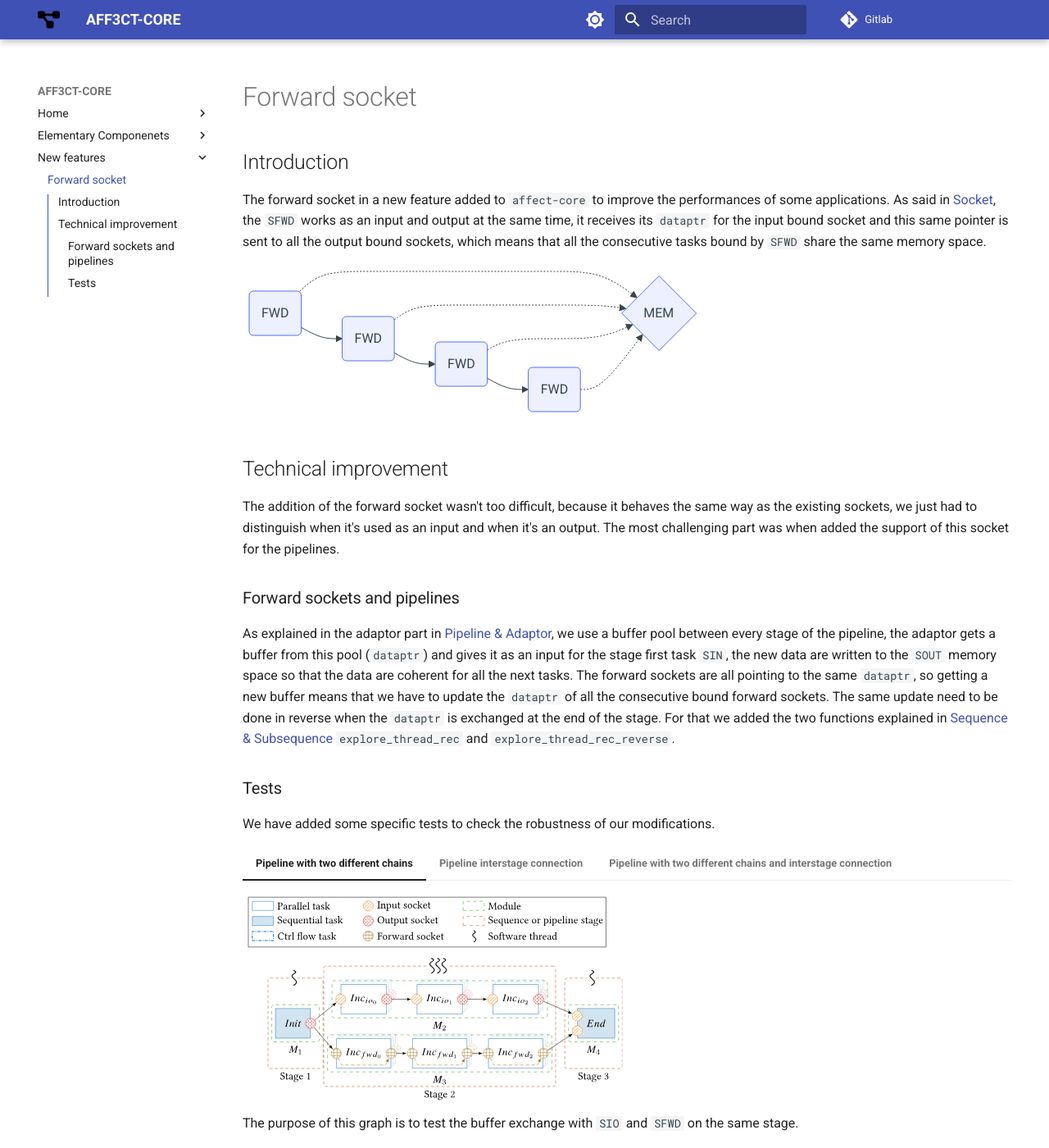
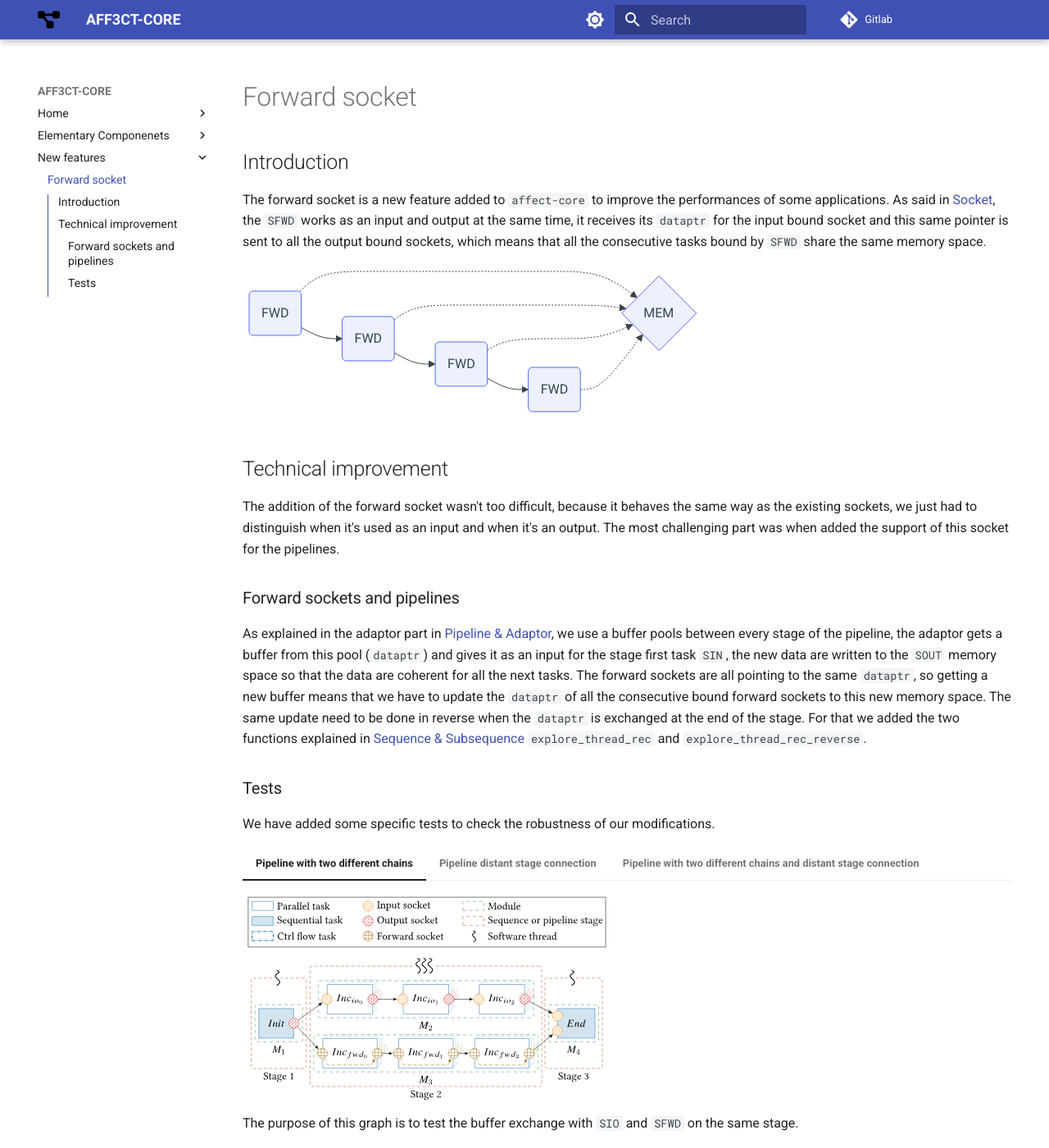
Before and after one commit to aff3ct/streampu, an MkDocs documentation site: the page built from docs/Forward socket.md, in a window 1280 px wide and 1400 px high. Shown: the whole window at 82% size. Built offline with MkDocs 1.6.1 and Material for MkDocs 9.7.7, drawn with Linux system fonts in a browser that asks for light colours.

````diff
--- a/docs/Forward socket.md
+++ b/docs/Forward socket.md
@@ -1,6 +1,6 @@
 ## Introduction
 
-The forward socket in a new feature added to `affect-core` to improve the performances of some applications. As said in [Socket](Socket.md), the `SFWD` works as an input and output at the same time, it receives its `dataptr` for the input bound socket and this same pointer is sent to all the output bound sockets, which means that all the consecutive tasks bound by `SFWD` share the same memory space.
+The forward socket is a new feature added to `affect-core` to improve the performances of some applications. As said in [Socket](Socket.md), the `SFWD` works as an input and output at the same time, it receives its `dataptr` for the input bound socket and this same pointer is sent to all the output bound sockets, which means that all the consecutive tasks bound by `SFWD` share the same memory space.
 
 ```mermaid
 graph LR;
@@ -15,7 +15,7 @@ F(FWD)-.->K{MEM};
 ## Technical improvement
 The addition of the forward socket wasn't too difficult, because it behaves the same way as the existing sockets, we just had to distinguish when it's used as an input and when it's an output. The most challenging part was when added the support of this socket for the pipelines.
 ### Forward sockets and pipelines
-As explained in the adaptor part in [Pipeline & Adaptor](Pipeline & Adaptor.md), we use a buffer pool between every stage of the pipeline, the adaptor gets a buffer from this pool (`dataptr`) and gives it as an input for the stage first task `SIN`, the new data are written to the `SOUT` memory space so that the data are coherent for all the next tasks. The forward sockets are all pointing to the same `dataptr`, so getting a new buffer means that we have to update the `dataptr` of all the consecutive bound forward sockets. The same update need to be done in reverse when the `dataptr` is exchanged at the end of the stage. For that we added the two functions explained in [Sequence & Subsequence](Sequence & Subsequence.md) `explore_thread_rec` and `explore_thread_rec_reverse`.
+As explained in the adaptor part in [Pipeline & Adaptor](Pipeline & Adaptor.md), we use a buffer pools between every stage of the pipeline, the adaptor gets a buffer from this pool (`dataptr`) and gives it as an input for the stage first task `SIN`, the new data are written to the `SOUT` memory space so that the data are coherent for all the next tasks. The forward sockets are all pointing to the same `dataptr`, so getting a new buffer means that we have to update the `dataptr` of all the consecutive bound forward sockets to this new memory space. The same update need to be done in reverse when the `dataptr` is exchanged at the end of the stage. For that we added the two functions explained in [Sequence & Subsequence](Sequence & Subsequence.md) `explore_thread_rec` and `explore_thread_rec_reverse`.
 
 ### Tests
 
@@ -24,9 +24,9 @@ We have added some specific tests to check the robustness of our modifications.
 === "Pipeline with two different chains"
     ![double chian](./assets/pipeline_double_chain.svg)
     The purpose of this graph is to test the buffer exchange with `SIO` and `SFWD` on the same stage.
-=== "Pipeline interstage connection"
+=== "Pipeline distant stage connection"
     ![forward_interstage](./assets/pipeline_inter_stage_fwd.svg)
     The purpose of this graph is to test a `SFWD` bound to two `SFWD` in two different stages, and how the buffer exchange behave with connections between distant stages $S1$ and $S4$.
-=== "Pipeline with two different chains and interstage connection"
+=== "Pipeline with two different chains and distant stage connection"
     ![double_interstage](./assets/pipeline_inter_stage_double.svg)
-        This test is a combination of the two previous tests.
+        This test is a combination of the two previous tests, we have a `SOUT` bound to a `SIN` in stage $S2$ and a `SFWD` in stage $S4$.
````
Also changed, not shown: docs/Sequence & Subsequence.md (+4 -4 lines), docs/assets/bind_permission.svg, docs/assets/invalid_bind.svg, docs/assets/pipeline_double_chain.svg, 13 other files.
